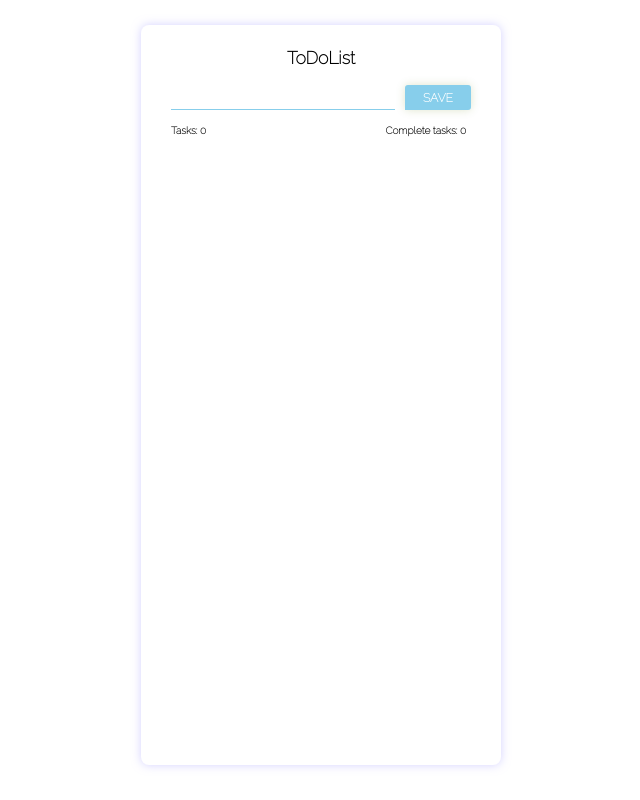
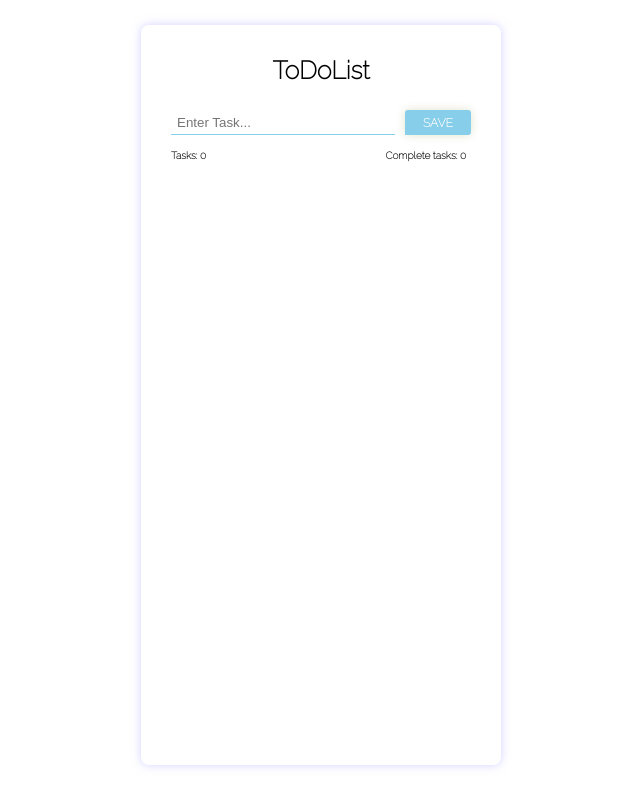
Before and after one commit to Chekhanadski/Project_ToDoList, a React (Create React App) app in the folder my-react-app/: page / in a window 1280 px wide. Shown: the whole page, without its empty margins (319-959 px from the left). Built offline with nearby package versions, Linux system fonts and the light colour scheme.

Commit message:
fixed the placeholder display bug in ToDoForm.js

```diff
--- a/my-react-app/src/components/ToDoForm/ToDoFrom.js
+++ b/my-react-app/src/components/ToDoForm/ToDoFrom.js
@@ -25,8 +25,7 @@ function ToDoForm({ addTask }) {
         value={userInput}
         type="text"
         onChange={handleChange}
-        onKeyDown={handleKeyPress}
-        pleceholder="Enter Task..."
+        placeholder="Enter Task..."
       />
       <button>SAVE</button>
     </form>
--- a/my-react-app/src/index.css
+++ b/my-react-app/src/index.css
@@ -12,6 +12,9 @@
   padding: 5px 30px 15px 30px;
 }
 
+.App h3 {
+  font-size:25px;
+}
 .input-form {
   display: flex;
   flex-direction: row;
```
